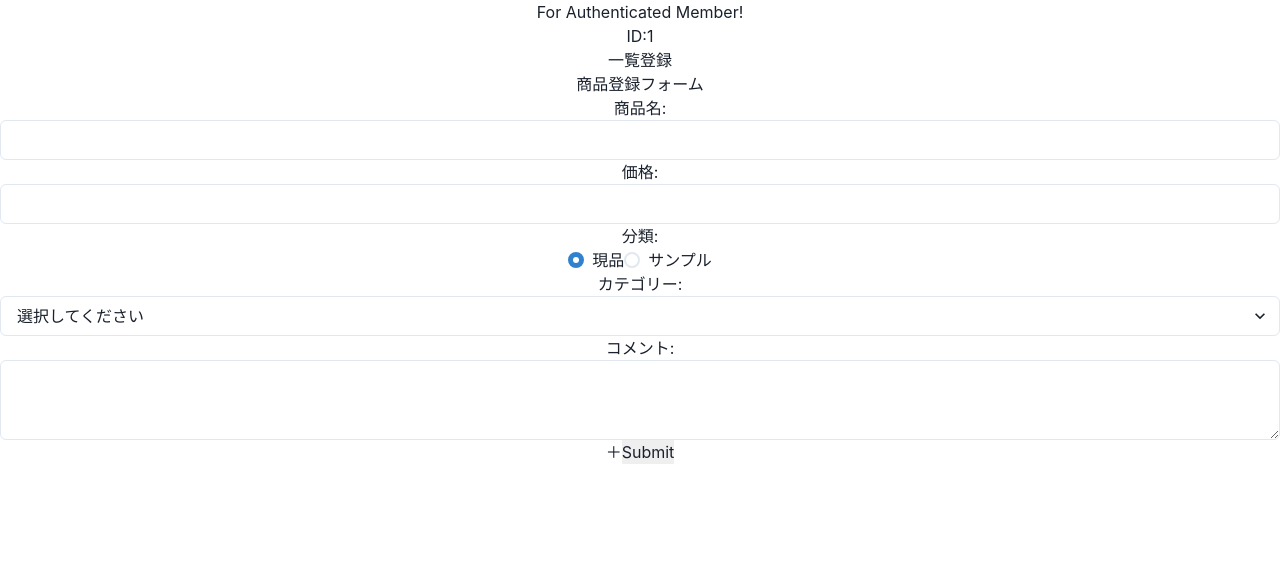
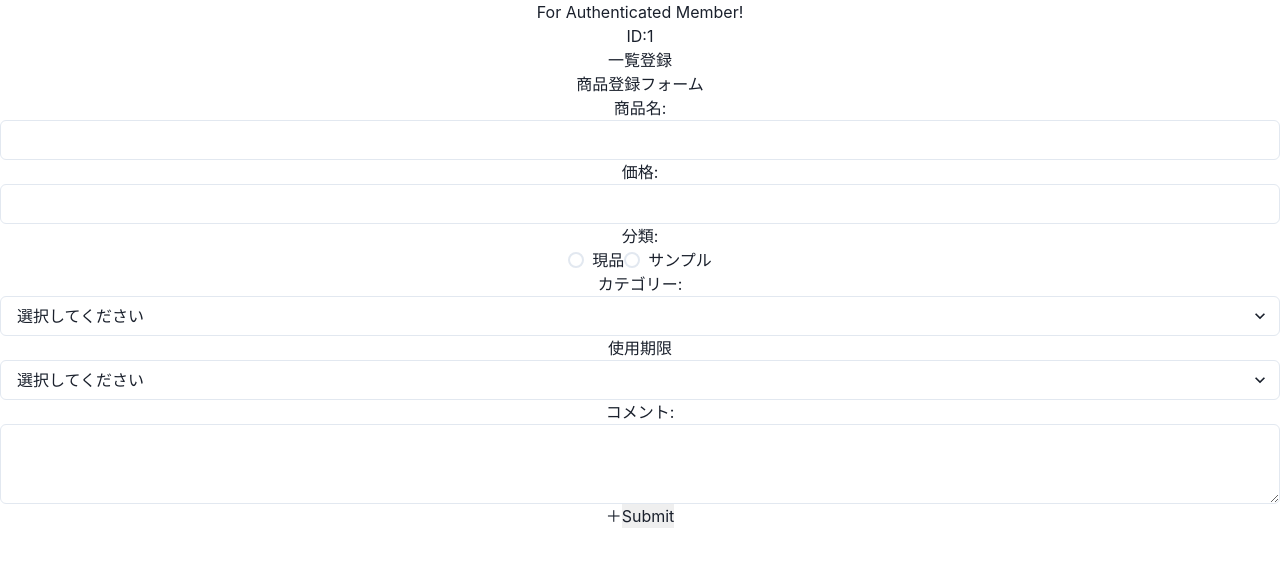
Before and after one commit to azufb/dockerExpress, a React (Create React App) app in the folder frontend/: page /Authenticated/1/ItemRegisterForm in a window 1280 px wide. Shown: the top 566 px of the page. Built offline with nearby package versions, Linux system fonts and the light colour scheme.

Commit message:
カスタム使用期限セットのフォーム作成

```diff
--- a/frontend/src/components/EditItem.jsx
+++ b/frontend/src/components/EditItem.jsx
@@ -11,11 +11,14 @@ const EditItem = (props) => {
     const setItemDetailUpdateTime = useSetRecoilState(itemDetailUpdateTimeAtom);
     const paramObj = useParams();
 
+    console.log(props.defaultCustomItemUseDeadline);
+
     const { register, handleSubmit, control } = useForm({
         defaultValues: {
             itemName: props.defaultItemName,
             itemPrice: props.defaultItemPrice,
             itemCategory: props.defaultItemCategory,
+            customItemUseDeadline: props.defaultCustomItemUseDeadline,
             comment: props.defaultComment
         }
     });
@@ -63,18 +66,18 @@ const EditItem = (props) => {
                 />
                 <label>カテゴリー:</label>
                 <Select {...register('itemCategory')}>
-                    <option value='' selected>選択してください</option>
+                    <option value=''>選択してください</option>
                     {itemCategoryData.map((category, index) => (
                         <option key={index} value={category.value}>{category.name}</option>
                     ))}
                 </Select>
                 <label>使用期限</label>
                 <Select  {...register('customItemUseDeadline')}>
-                    <option value='' selected>選択してください</option>
+                    <option value=''>選択してください</option>
                     {customItemUseDeadlineOptions.map((deadline, index) => (
                         <option key={index} value={deadline.value}>
-                            {deadline.value}
-                            {deadline.data !== '' && ((deadline.data))}
+                            {deadline.value}ヶ月
+                            {deadline.data !== '' && <span>({deadline.data})</span>}
                         </option>
                     ))}
                 </Select>
--- a/frontend/src/components/ItemRegisterForm.jsx
+++ b/frontend/src/components/ItemRegisterForm.jsx
@@ -5,6 +5,7 @@ import { itemListAtom } from "../atoms/itemAtom";
 import axios from 'axios';
 import { useParams } from "react-router-dom";
 import { Input, RadioGroup, Radio, Select, Textarea } from "@chakra-ui/react";
+import customItemUseDeadlineOptions from '../jsData/customItemUseDeadlineOptions';
 
 const ItemRegisterForm = () => {
     const { register, handleSubmit, control } = useForm({
@@ -14,6 +15,7 @@ const ItemRegisterForm = () => {
                     itemName: '',
                     itemPrice: '',
                     itemCategory: '',
+                    customItemUseDeadline: '',
                     comment: ''
                 }
             ]
@@ -30,7 +32,7 @@ const ItemRegisterForm = () => {
 
     const appendForm = () => {
         if (fields.length + 1 <= 10) {
-            return append({ itemName: '', itemPrice: '', itemType: '', itemCategory: '', comment: '' });
+            return append({ itemName: '', itemPrice: '', itemType: '', itemCategory: '', customItemUseDeadline: '', comment: '' });
         }
     }
 
@@ -49,6 +51,7 @@ const ItemRegisterForm = () => {
                     itemPrice: item.itemPrice,
                     itemType: item.itemType,
                     itemCategory: item.itemCategory,
+                    customItemUseDeadline: item.customItemUseDeadline,
                     comment: item.comment
                 }
             ];
@@ -78,19 +81,28 @@ const ItemRegisterForm = () => {
                             <Controller
                                 name={`itemRegister.${index}.itemType`}
                                 render= {({ field }) => (
-                                    <RadioGroup { ...field } defaultValue='actual'>
+                                    <RadioGroup { ...field }>
                                         <Radio value='actual'>現品</Radio>
                                         <Radio value='sample'>サンプル</Radio>
                                     </RadioGroup>
                                 )}
                                 control={control}
-                                defaultValue='actual'
                             />
                             <label>カテゴリー:</label>
                             <Select {...register(`itemRegister.${index}.itemCategory`)}>
                                 <option value='' selected>選択してください</option>
                                 {itemCategoryData.map((category, index) => (
                                     <option key={index} value={category.value}>{category.name}</option>
+                                ))}
+                            </Select>
+                            <label>使用期限</label>
+                            <Select  {...register(`itemRegister.${index}.customItemUseDeadline`)}>
+                                <option value='' selected>選択してください</option>
+                                {customItemUseDeadlineOptions.map((deadline, index) => (
+                                    <option key={index} value={deadline.value}>
+                                        {deadline.value}
+                                        {deadline.data !== '' && <span>({deadline.data})</span>}
+                                    </option>
                                 ))}
                             </Select>
                             <label>コメント:</label>
```
